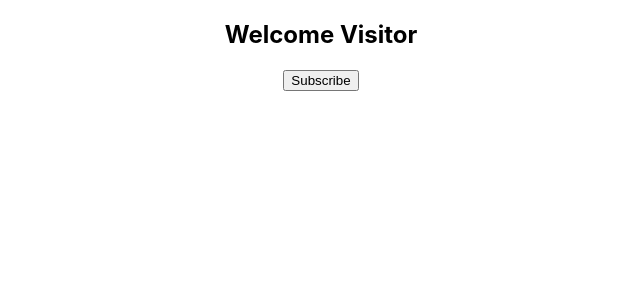
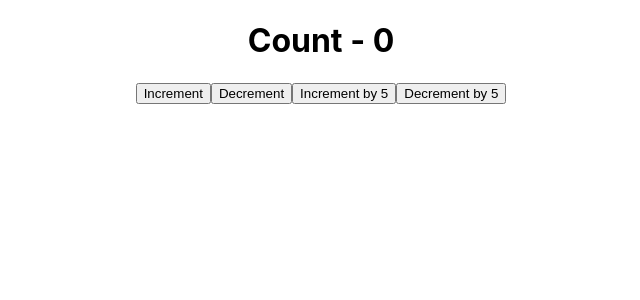
Before and after one commit to GeekShubhamRajput/react-js-learning, a React (Create React App) app: page / in a window 1280 px wide. Shown: the top 300 px of the page, without its empty margins (319-959 px from the left). Built offline with nearby package versions, Linux system fonts and the light colour scheme.

Commit message:
setState in react: counter component

```diff
--- a/src/App.js
+++ b/src/App.js
@@ -1,10 +1,10 @@
 import './App.css';
-import ReactState from './components/ReactState'
+import Counter from './components/Counter'
 
 function App() {
   return (
     <div className="App">
-      <ReactState />
+      <Counter />
     </div>
   );
 }
--- /dev/null
+++ b/src/components/Counter.js
@@ -0,0 +1,40 @@
+import React, {Component} from 'react'
+
+class Counter extends Component{
+
+  constructor(props){
+    super(props)
+
+    this.state = { count: 0 }
+  }
+
+  increment(){
+    this.setState(prevState =>({count: prevState.count + 1}))
+  }
+
+  decrement(){
+    this.setState(prevState =>({count: prevState.count - 1}))
+  }
+
+  incrementFive(){
+    this.setState(prevState => ({count: prevState.count + 5}))
+  }
+
+  decrementFive(){
+    this.setState(prevState => ({count: prevState.count - 5}))
+  }
+
+  render(){
+    return(
+      <div>
+        <h1>Count - {this.state.count}</h1>
+        <button onClick={() => this.increment()}>Increment</button>
+        <button onClick={() => this.decrement()}>Decrement</button>
+        <button onClick={() => this.incrementFive()}>Increment by 5</button>
+        <button onClick={() => this.decrementFive()}>Decrement by 5</button>
+      </div>
+    )
+  }
+}
+
+export default Counter
```
